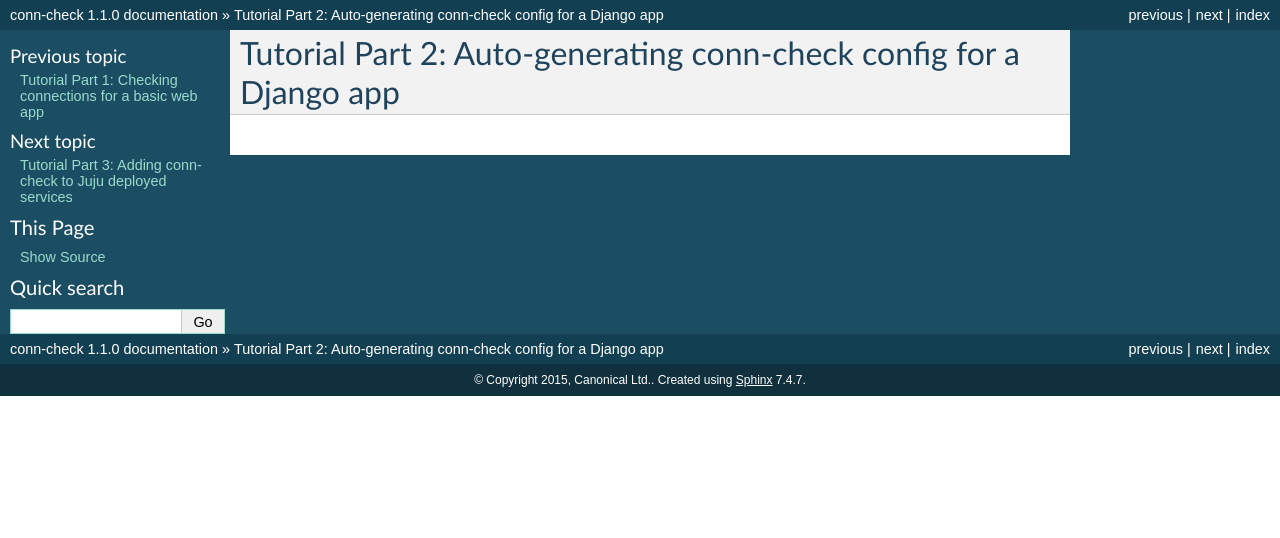
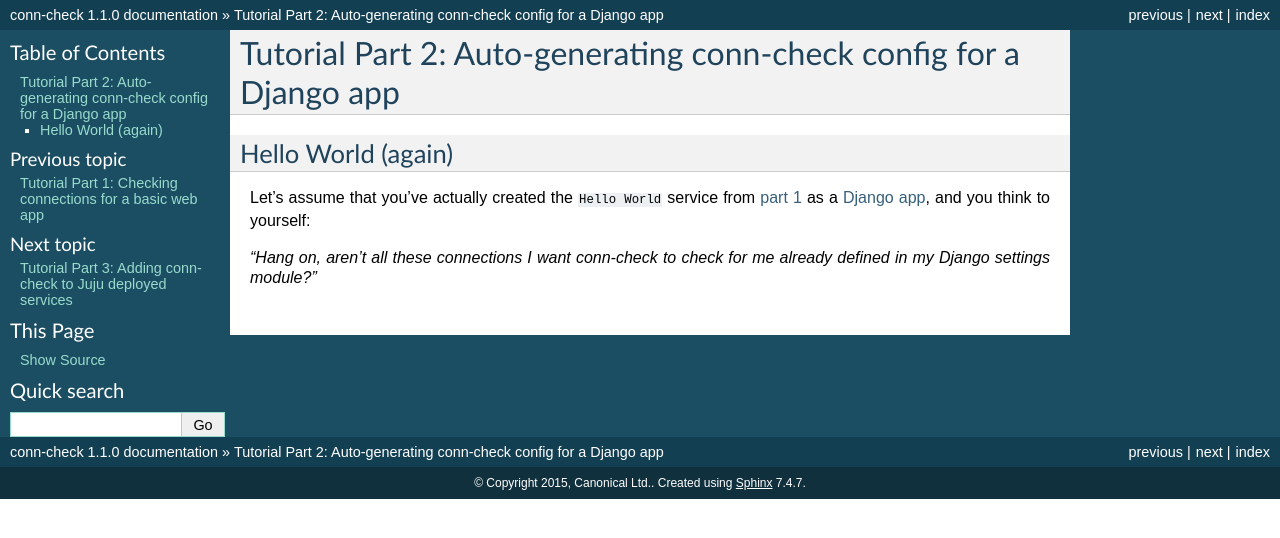
Before and after one commit to canonical-ols/conn-check, a Sphinx documentation site: the page built from docs/tutorial-part-2.rst, in a window 1280 px wide. Shown: the top 538 px of the page. Built offline with Sphinx 7.4.7, drawn with Linux system fonts in a browser that asks for light colours.

Commit message:
Opening paragraph to part 2

```diff
--- a/docs/tutorial-part-2.rst
+++ b/docs/tutorial-part-2.rst
@@ -1,2 +1,12 @@
 Tutorial Part 2: Auto-generating conn-check config for a Django app
 ===================================================================
+
+Hello World (again)
+-------------------
+
+Let's assume that you've actually created the ``Hello World`` service from
+:doc:`part 1 </tutorial-part-1>` as a
+`Django app <https://www.djangoproject.com/>`_, and you think to yourself:
+
+`"Hang on, aren't all these connections I want conn-check to check for me
+already defined in my Django settings module?"`
```
